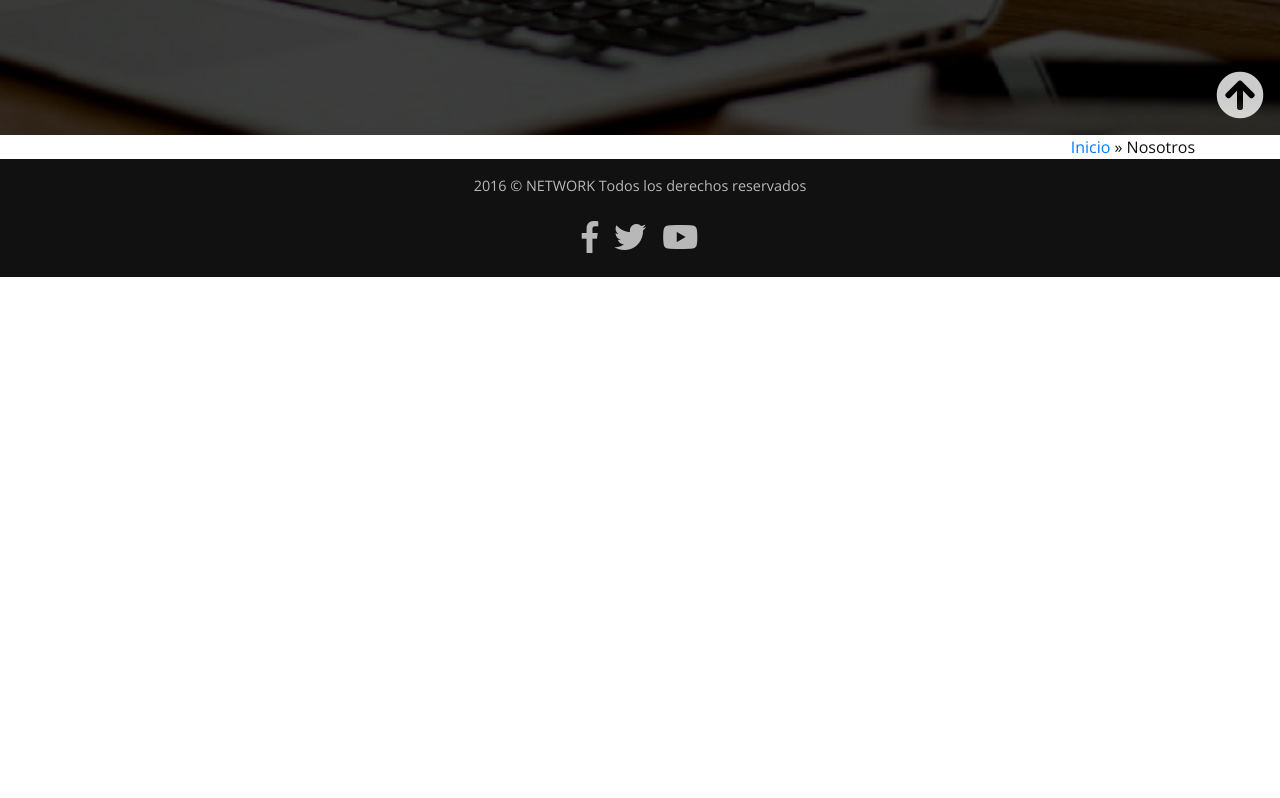
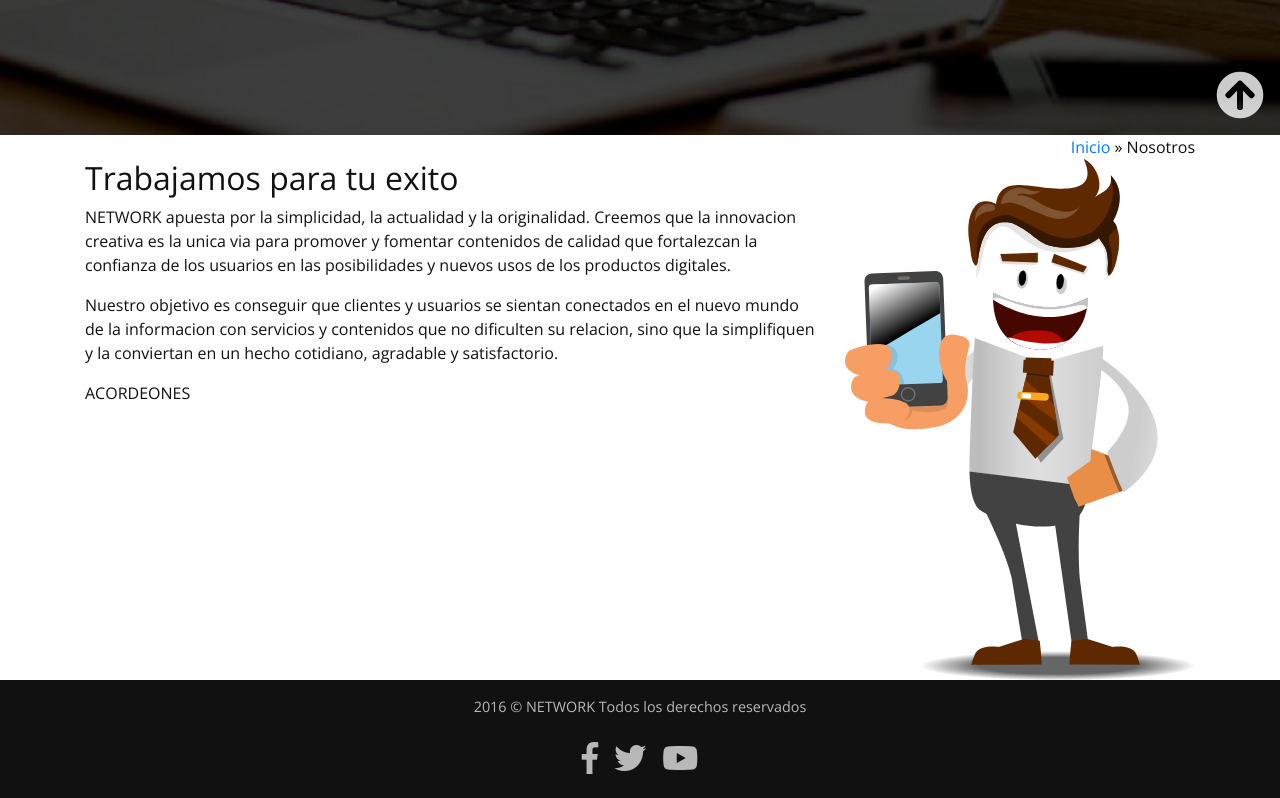
Before and after one commit to i72moblj/Curso-de-Bootstrap-4, a plain HTML site: page nosotros.html in a window 1280 px wide. Shown: the part 665-1463 px from the top of the page. Before the commit the page ends 942 px from the top, so only its background shows below. Drawn offline with nearby package versions, Linux system fonts and the light colour scheme.

Commit message:
Finalizada lección 101

```diff
--- a/nosotros.html
+++ b/nosotros.html
@@ -76,6 +76,27 @@
         </div>
     </section>
 
+    <main>
+        <div class="container">
+            <div class="row">
+                <article class="col-12 col-md-8">
+                    <h2>Trabajamos para tu exito</h2>
+                    <p>
+                        NETWORK apuesta por la simplicidad, la actualidad y la originalidad. Creemos que la innovacion creativa es la unica via para promover y fomentar contenidos de calidad que fortalezcan la confianza de los usuarios en las posibilidades y nuevos usos de los productos digitales.
+                    </p>
+                    <p>
+                        Nuestro objetivo es conseguir que clientes y usuarios se sientan conectados en el nuevo mundo de la informacion con servicios y contenidos que no dificulten su relacion, sino que la simplifiquen y la conviertan en un hecho cotidiano, agradable y satisfactorio.
+                    </p>
+                    <p>
+                        ACORDEONES
+                    </p>
+                </article>
+                <aside class="col-12 col-md-4">
+                    <img src="images/nosotros.svg" alt="Nosotros">
+                </aside>
+            </div>
+        </div>
+    </main>
 
     <footer class="piedepagina py-3" role="contentinfo">
         <div class="container">
```
Also changed, not shown: images/nosotros.svg (added).
